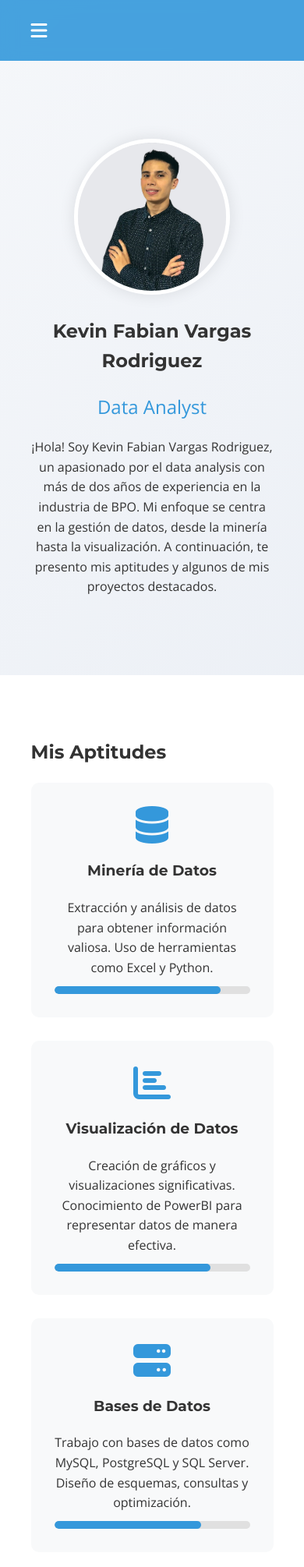
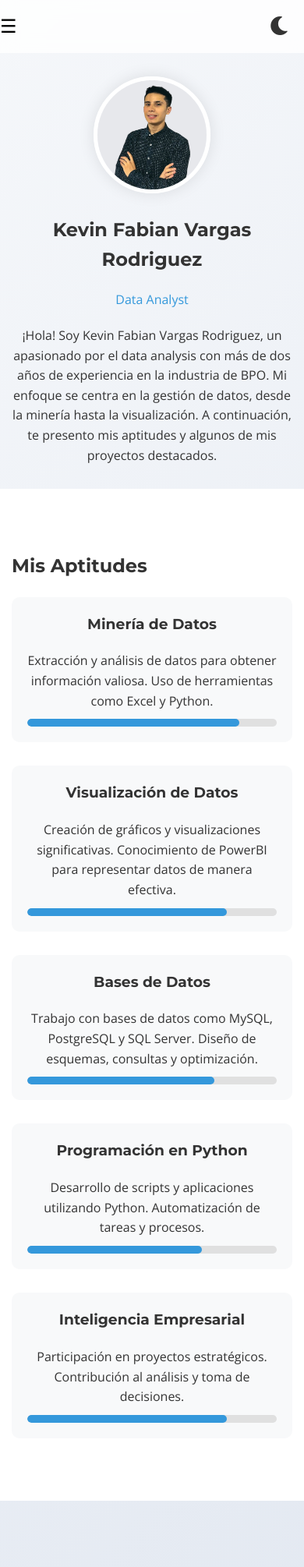
Before and after one commit to Vkevin238/Portafolio, a Flask app: page / in a window 390 px wide. Shown: the top 2010 px of the page at 78% size. Run offline with Flask 3, Linux system fonts and the light colour scheme; some libraries are stand-ins or nearby versions.

Commit message:
Se ajsuta a dispositivos moviles

```diff
--- a/static/script.js
+++ b/static/script.js
@@ -19,19 +19,13 @@ document.addEventListener('DOMContentLoaded', () => {
         observer.observe(section);
     });
 
-    // Menú móvil
-    const mobileMenuIcon = document.querySelector('.mobile-menu-icon');
-    const mobileMenu = document.querySelector('.mobile-menu');
-
-    mobileMenuIcon.addEventListener('click', () => {
-        mobileMenu.classList.toggle('active');
-    });
-
-    // Cerrar menú móvil al hacer clic en un enlace
-    document.querySelectorAll('.mobile-menu a').forEach(link => {
-        link.addEventListener('click', () => {
-            mobileMenu.classList.remove('active');
-        });
+    // Modo oscuro
+    const darkModeToggle = document.getElementById('darkModeToggle');
+    darkModeToggle.addEventListener('click', () => {
+        document.body.classList.toggle('dark-mode');
+        const icon = darkModeToggle.querySelector('i');
+        icon.classList.toggle('fa-moon');
+        icon.classList.toggle('fa-sun');
     });
 
     // Animación de barras de habilidades
@@ -63,20 +57,11 @@ document.addEventListener('DOMContentLoaded', () => {
 
     const projectData = {
         1: {
-            title: 'Análisis de Ventas',
+            title: 'Proyecto 1',
             image: 'path/to/project1-image.jpg',
-            description: 'Descripción detallada del proyecto de Análisis de Ventas.'
+            description: 'Descripción detallada del Proyecto 1.'
         },
-        2: {
-            title: 'Predicción de Demanda',
-            image: 'path/to/project2-image.jpg',
-            description: 'Descripción detallada del proyecto de Predicción de Demanda.'
-        },
-        3: {
-            title: 'Dashboard de KPIs',
-            image: 'path/to/project3-image.jpg',
-            description: 'Descripción detallada del proyecto de Dashboard de KPIs.'
-        }
+        // Añade más proyectos aquí
     };
 
     projectCards.forEach(card => {
@@ -116,9 +101,9 @@ document.addEventListener('DOMContentLoaded', () => {
 
     window.addEventListener('scroll', () => {
         if (window.pageYOffset > 300) {
-            scrollToTopButton.classList.add('show');
+            scrollToTopButton.style.display = 'block';
         } else {
-            scrollToTopButton.classList.remove('show');
+            scrollToTopButton.style.display = 'none';
         }
     });
 
@@ -129,13 +114,38 @@ document.addEventListener('DOMContentLoaded', () => {
         });
     });
 
-    // Desplazamiento suave para enlaces internos
-    document.querySelectorAll('a[href^="#"]').forEach(anchor => {
-        anchor.addEventListener('click', function (e) {
-            e.preventDefault();
-            document.querySelector(this.getAttribute('href')).scrollIntoView({
-                behavior: 'smooth'
-            });
+    // Navegación móvil
+    const navToggle = document.createElement('button');
+    navToggle.innerHTML = '&#9776;'; // Icono de hamburguesa
+    navToggle.classList.add('nav-toggle');
+    document.querySelector('nav').prepend(navToggle);
+
+    const navList = document.querySelector('nav ul');
+    navToggle.addEventListener('click', () => {
+        navList.classList.toggle('show');
+    });
+
+    // Cerrar menú al hacer clic en un enlace
+    navList.querySelectorAll('a').forEach(link => {
+        link.addEventListener('click', () => {
+            navList.classList.remove('show');
         });
     });
+
+    // Ajuste de altura en dispositivos móviles
+    function setMobileHeight() {
+        let vh = window.innerHeight * 0.01;
+        document.documentElement.style.setProperty('--vh', `${vh}px`);
+    }
+
+    setMobileHeight();
+    window.addEventListener('resize', setMobileHeight);
+
+    // Desactivar zoom en inputs en iOS
+    const metas = document.getElementsByTagName('meta');
+    for (let i = 0; i < metas.length; i++) {
+        if (metas[i].name === "viewport") {
+            metas[i].content = "width=device-width, initial-scale=1.0, maximum-scale=1.0, user-scalable=0";
+        }
+    }
 });
--- a/static/style.css
+++ b/static/style.css
@@ -11,11 +11,9 @@ body {
     color: #333;
     background: linear-gradient(135deg, #f5f7fa 0%, #c3cfe2 100%);
     transition: background-color 0.3s ease, color 0.3s ease;
-    font-size: 16px;
 }
 
 .container {
-    width: 90%;
     max-width: 1200px;
     margin: 0 auto;
     padding: 0 20px;
@@ -366,66 +364,133 @@ body.dark-mode footer {
 /* Botón de volver arriba */
 .scroll-to-top {
     position: fixed;
-    bottom: 30px;
-    right: 30px;
+    bottom: 20px;
+    right: 20px;
     background-color: #3498db;
     color: #fff;
-    border: none;
-    padding: 10px 15px;
-    border-radius: 5px;
+    width: 50px;
+    height: 50px;
+    border-radius: 50%;
+    text-align: center;
+    line-height: 50px;
+    font-size: 20px;
     cursor: pointer;
-    display: none;
-    transition: background-color 0.3s ease;
+    opacity: 0;
+    transition: opacity 0.3s ease, background-color 0.3s ease;
 }
 
 .scroll-to-top:hover {
     background-color: #2980b9;
 }
 
-/* Estilos para dispositivos móviles */
+.scroll-to-top.show {
+    opacity: 1;
+}
+
+/* Animaciones */
+@keyframes fadeIn {
+    from { opacity: 0; transform: translateY(20px); }
+    to { opacity: 1; transform: translateY(0); }
+}
+
+.animate-on-scroll {
+    opacity: 0;
+    animation: fadeIn 0.5s ease forwards;
+}
+
+/* Estilos para el toggle de navegación en móviles */
+.nav-toggle {
+    display: none;
+    background: none;
+    border: none;
+    font-size: 1.5em;
+    cursor: pointer;
+}
+
+/* Media queries para responsive */
 @media (max-width: 768px) {
-    nav {
-        background-color: rgba(52, 152, 219, 0.9);
-        backdrop-filter: blur(10px);
+    .container {
+        padding: 0 15px;
+    }
+
+    nav ul {
+        flex-direction: column;
+        align-items: center;
+    }
+
+    nav ul li {
+        margin: 10px 0;
+    }
+
+    .nav-toggle {
+        display: block;
     }
 
     nav ul {
         display: none;
     }
 
-    .mobile-menu-icon {
-        display: block;
-        font-size: 24px;
-        color: #fff;
-        cursor: pointer;
+    nav ul.show {
+        display: flex;
     }
 
-    .mobile-menu {
-        display: none;
-        position: fixed;
-        top: 0;
-        left: 0;
-        right: 0;
-        bottom: 0;
-        background-color: rgba(52, 152, 219, 0.95);
-        z-index: 1000;
+    .hero {
+        padding: 60px 0;
+    }
+
+    .profile-img {
+        width: 150px;
+        height: 150px;
+    }
+
+    h1 {
+        font-size: 1.8em;
+    }
+
+    .subtitle {
+        font-size: 1.2em;
+    }
+
+    .skills-grid,
+    .project-grid,
+    .certificate-gallery {
+        grid-template-columns: 1fr;
+    }
+
+    .skill-card, .project-card {
+        padding: 20px;
+    }
+
+    .modal-content {
+        width: 95%;
+        margin: 5% auto;
+    }
+
+    .contact-links {
         flex-direction: column;
-        justify-content: center;
         align-items: center;
     }
 
-    .mobile-menu.active {
-        display: flex;
+    .contact-links a {
+        margin: 10px 0;
     }
 
-    .mobile-menu a {
-        color: #fff;
-        font-size: 24px;
-        margin: 20px 0;
-        transition: transform 0.3s ease;
+    .contact-form input,
+    .contact-form textarea {
+        font-size: 16px; /* Previene el zoom automático en iOS */
+    }
+}
+
+@media (max-width: 480px) {
+    .hero {
+        padding: 30px 0;
     }
 
-    .mobile-menu a:hover {
-        transform: scale(1.1);
+    h1 {
+        font-size: 1.5em;
+    }
+
+    .subtitle {
+        font-size: 1em;
     }
 }
--- a/templates/index.html
+++ b/templates/index.html
@@ -4,14 +4,13 @@
     <meta charset="UTF-8">
     <meta name="viewport" content="width=device-width, initial-scale=1.0">
     <title>Kevin Fabian Vargas Rodriguez - Data Analyst</title>
-    <link href="https://fonts.googleapis.com/css2?family=Montserrat:wght@400;600;700&family=Open+Sans:wght@400;600&display=swap" rel="stylesheet">
-    <link rel="stylesheet" href="https://cdnjs.cloudflare.com/ajax/libs/font-awesome/6.1.1/css/all.min.css">
-    <link rel="stylesheet" href="/static/style.css">
+    <link href="https://fonts.googleapis.com/css2?family=Montserrat:wght@400;700&family=Open+Sans&display=swap" rel="stylesheet">
+    <link rel="stylesheet" href="https://cdnjs.cloudflare.com/ajax/libs/font-awesome/5.15.3/css/all.min.css">
+    <link rel="stylesheet" href="{{ url_for('static', filename='style.css') }}">
+
 </head>
 <body>
-    <header>
     <nav>
-            <div class="container">
         <ul>
             <li><a href="#inicio">Inicio</a></li>
             <li><a href="#aptitudes">Aptitudes</a></li>
@@ -19,19 +18,10 @@
             <li><a href="#certificados">Certificados</a></li>
             <li><a href="#contacto">Contacto</a></li>
         </ul>
-                <div class="mobile-menu-icon">
-                    <i class="fas fa-bars"></i>
-                </div>
-            </div>
+        <button id="darkModeToggle" class="dark-mode-toggle">
+            <i class="fas fa-moon"></i>
+        </button>
     </nav>
-        <div class="mobile-menu">
-            <a href="#inicio">Inicio</a>
-            <a href="#aptitudes">Aptitudes</a>
-            <a href="#proyectos">Proyectos</a>
-            <a href="#certificados">Certificados</a>
-            <a href="#contacto">Contacto</a>
-        </div>
-    </header>
 
     <main>
         <section id="inicio" class="hero">
@@ -48,7 +38,6 @@
                 <h2>Mis Aptitudes</h2>
                 <div class="skills-grid">
                     <div class="skill-card">
-                        <i class="fas fa-database"></i>
                         <h3>Minería de Datos</h3>
                         <p>Extracción y análisis de datos para obtener información valiosa. Uso de herramientas como Excel y Python.</p>
                         <div class="skill-bar">
@@ -56,7 +45,6 @@
                         </div>
                     </div>
                     <div class="skill-card">
-                        <i class="fas fa-chart-bar"></i>
                         <h3>Visualización de Datos</h3>
                         <p>Creación de gráficos y visualizaciones significativas. Conocimiento de PowerBI para representar datos de manera efectiva.</p>
                         <div class="skill-bar">
@@ -64,7 +52,6 @@
                         </div>
                     </div>
                     <div class="skill-card">
-                        <i class="fas fa-server"></i>
                         <h3>Bases de Datos</h3>
                         <p>Trabajo con bases de datos como MySQL, PostgreSQL y SQL Server. Diseño de esquemas, consultas y optimización.</p>
                         <div class="skill-bar">
@@ -72,7 +59,6 @@
                         </div>
                     </div>
                     <div class="skill-card">
-                        <i class="fab fa-python"></i>
                         <h3>Programación en Python</h3>
                         <p>Desarrollo de scripts y aplicaciones utilizando Python. Automatización de tareas y procesos.</p>
                         <div class="skill-bar">
@@ -80,7 +66,6 @@
                         </div>
                     </div>
                     <div class="skill-card">
-                        <i class="fas fa-lightbulb"></i>
                         <h3>Inteligencia Empresarial</h3>
                         <p>Participación en proyectos estratégicos. Contribución al análisis y toma de decisiones.</p>
                         <div class="skill-bar">
@@ -96,15 +81,15 @@
                 <h2>Proyectos Destacados</h2>
                 <div class="project-grid">
                     <div class="project-card" data-project="1">
-                        <img src="path/to/project1-image.jpg" alt="Análisis de Ventas">
+                        <img src="path/to/project1-image.jpg" alt="Proyecto 1">
                         <h3>Análisis de Ventas</h3>
                     </div>
                     <div class="project-card" data-project="2">
-                        <img src="path/to/project2-image.jpg" alt="Predicción de Demanda">
+                        <img src="path/to/project2-image.jpg" alt="Proyecto 2">
                         <h3>Predicción de Demanda</h3>
                     </div>
                     <div class="project-card" data-project="3">
-                        <img src="path/to/project3-image.jpg" alt="Dashboard de KPIs">
+                        <img src="path/to/project3-image.jpg" alt="Proyecto 3">
                         <h3>Dashboard de KPIs</h3>
                     </div>
                 </div>
@@ -134,7 +119,7 @@
                 <h2>Contacto</h2>
                 <form id="contactForm" class="contact-form">
                     <input type="text" name="name" placeholder="Nombre" required>
-                    <input type="email" name="email" placeholder="Correo electrónico" required>
+                    <input type="email" name="email" placeholder="Email" required>
                     <textarea name="message" placeholder="Mensaje" required></textarea>
                     <button type="submit">Enviar</button>
                 </form>
@@ -142,7 +127,7 @@
                 <div class="contact-links">
                     <a href="https://www.linkedin.com/in/kevin-vargas-50b49a219" target="_blank"><i class="fab fa-linkedin"></i></a>
                     <a href="https://wa.me/3138359141" target="_blank"><i class="fab fa-whatsapp"></i></a>
-                    <a href="mailto:vfabian238@outlook.com"><i class="fas fa-envelope"></i></a>
+                    <a href="mailto:vfabian238@outlook.com"><i class="far fa-envelope"></i></a>
                 </div>
             </div>
         </section>
@@ -167,6 +152,6 @@
         <i class="fas fa-arrow-up"></i>
     </button>
 
-    <script src="/static/script.js"></script>
+    <script src="{{ url_for('static', filename='script.js') }}"></script>
 </body>
 </html>
```
Lines whose indentation alone changed are shown as unchanged.
